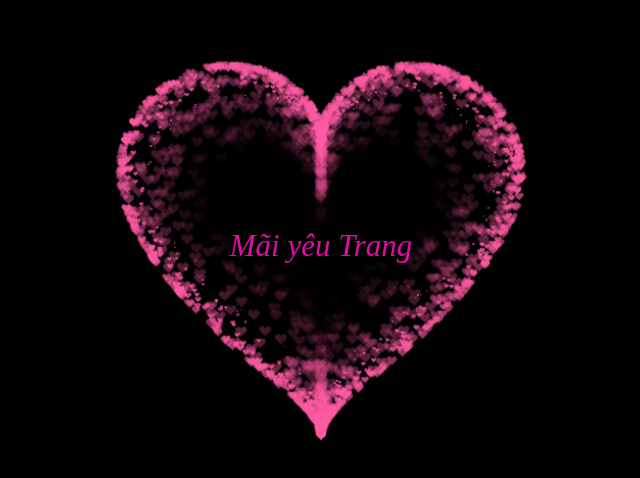
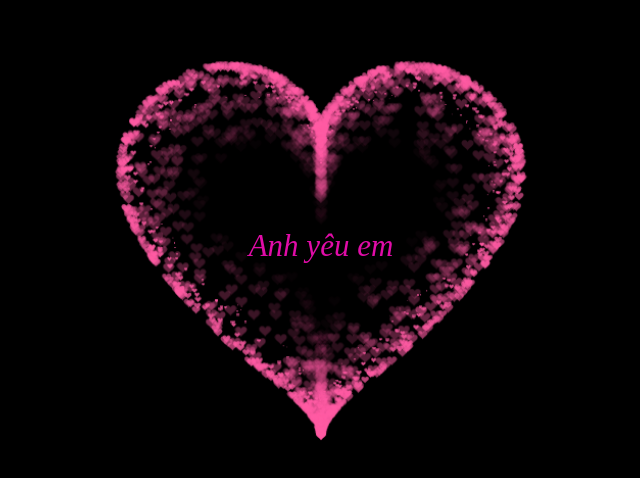
Before and after one commit to phamdoan293/anhyeuem, a plain HTML site: page index.html in a window 1280 px wide. Shown: the part 152-630 px from the top of the page, without its empty margins (319-959 px from the left). Drawn offline with Linux system fonts and the light colour scheme.

Commit message:
Update index.html

```diff
--- a/index.html
+++ b/index.html
@@ -306,7 +306,7 @@ display: flex;
 align-items: center;
 justify-content: center;
 margin-bottom: 5px;
-text-align: center;">Mãi yêu Trang</div>
+text-align: center;">Anh yêu em</div>
 
 </BODY>
 </HTML>
```
